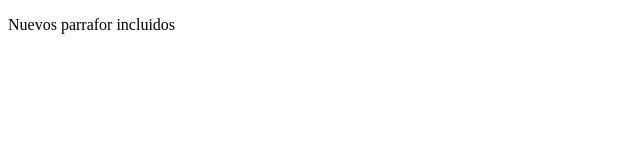
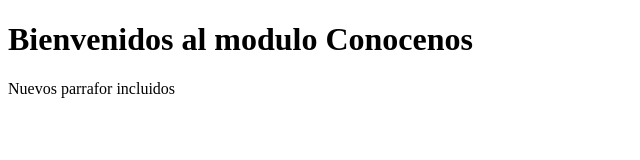
Before and after one commit to AnahiAcosta901/Digital_Menu_01, a plain HTML site: page Conocenos.html in a window 1280 px wide. Shown: the whole page, without its empty margins (0-640 px from the left). Drawn offline with Linux system fonts and the light colour scheme.

Commit message:
Agregué un titulo al modulo conócenos

```diff
--- a/Conocenos.html
+++ b/Conocenos.html
@@ -7,6 +7,7 @@
     <title>Document</title>
 </head>
 <body>
+    <h1>Bienvenidos al modulo Conocenos</h1>
     <p>Nuevos parrafor incluidos</p>
 
 </body>
```
